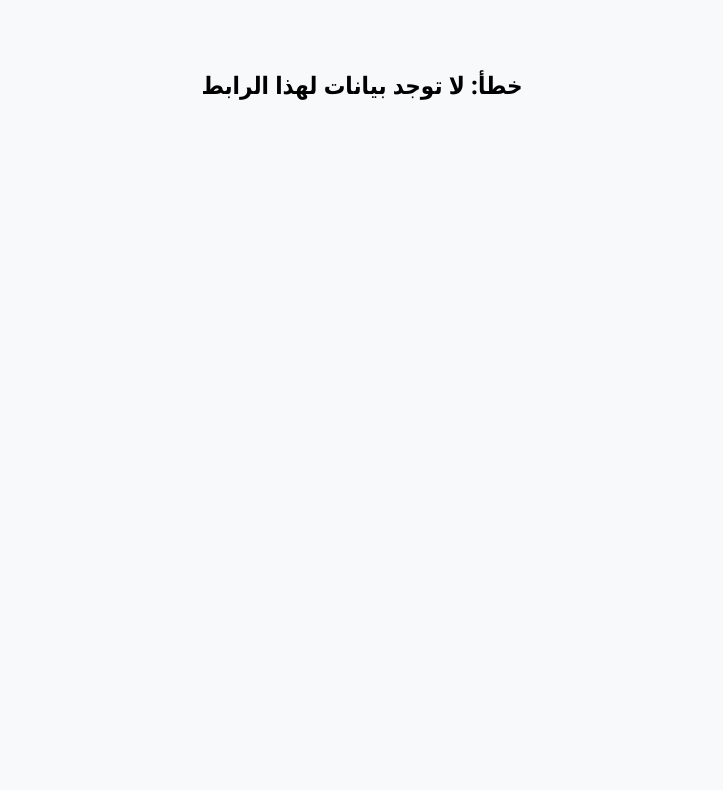
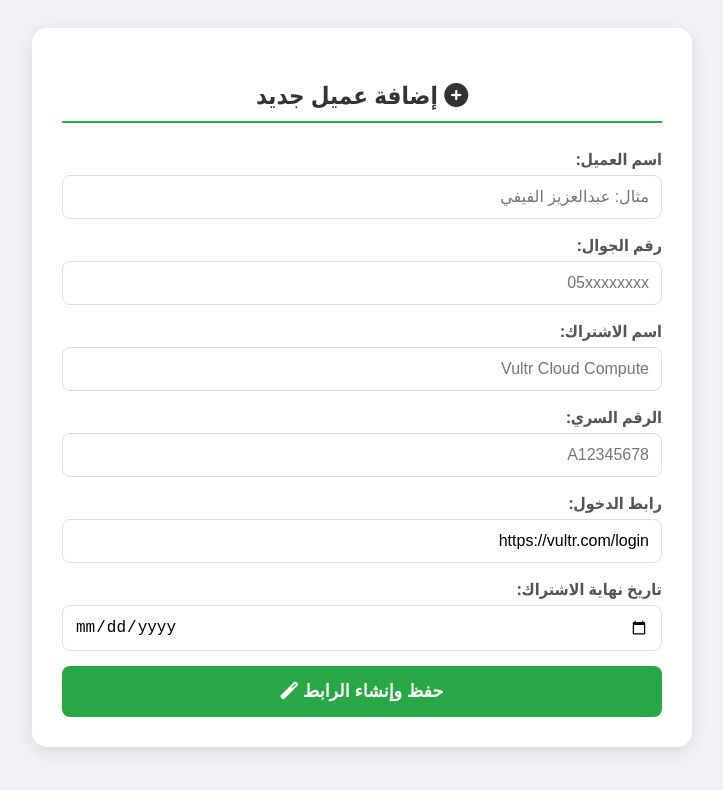
Before and after one commit to Abonaoaf/VULTURE, a plain HTML site: page index.html in a window 1280 px wide. Shown: the whole page, without its empty margins (278-1001 px from the left). Drawn offline with Linux system fonts and the light colour scheme.

Commit message:
Update index.html

```diff
--- a/index.html
+++ b/index.html
@@ -3,72 +3,98 @@
 <head>
     <meta charset="UTF-8">
     <meta name="viewport" content="width=device-width, initial-scale=1.0">
-    <title>تفاصيل الاشتراك</title>
+    <title>مولد روابط المشتركين | خاص</title>
     <link rel="stylesheet" href="https://cdnjs.cloudflare.com/ajax/libs/font-awesome/6.4.0/css/all.min.css">
     <style>
-        :root { --primary: #007bff; --bg: #f8f9fa; }
-        body { font-family: 'Segoe UI', Tahoma, sans-serif; background: var(--bg); display: flex; justify-content: center; padding: 40px 20px; }
-        .card { background: white; border-radius: 20px; box-shadow: 0 15px 35px rgba(0,0,0,0.1); width: 100%; max-width: 400px; overflow: hidden; border: 1px solid #eee; }
-        .header { background: var(--primary); color: white; padding: 30px; text-align: center; }
-        .header i { font-size: 3rem; margin-bottom: 10px; }
-        .body { padding: 25px; }
-        .item { display: flex; justify-content: space-between; margin-bottom: 15px; border-bottom: 1px solid #f0f0f0; padding-bottom: 8px; }
-        .label { color: #888; font-size: 0.9rem; }
-        .value { font-weight: 600; color: #333; }
-        .timer-box { background: #fff5f5; border: 1px solid #fed7d7; padding: 15px; border-radius: 12px; text-align: center; margin-top: 20px; }
-        .timer-val { display: block; font-weight: bold; color: #c53030; font-size: 1.2rem; margin-top: 5px; }
+        :root { --primary: #28a745; --bg: #f0f2f5; }
+        body { font-family: 'Segoe UI', Tahoma, sans-serif; background: var(--bg); padding: 20px; }
+        .admin-card { background: white; max-width: 600px; margin: 0 auto; padding: 30px; border-radius: 15px; box-shadow: 0 5px 20px rgba(0,0,0,0.1); }
+        h2 { text-align: center; color: #333; margin-bottom: 25px; border-bottom: 2px solid var(--primary); padding-bottom: 10px; }
+        .form-group { margin-bottom: 15px; }
+        label { display: block; margin-bottom: 5px; font-weight: bold; color: #555; }
+        input { width: 100%; padding: 12px; border: 1px solid #ddd; border-radius: 8px; box-sizing: border-box; font-size: 1rem; }
+        button { width: 100%; padding: 15px; background: var(--primary); color: white; border: none; border-radius: 8px; font-size: 1.1rem; cursor: pointer; font-weight: bold; transition: 0.3s; }
+        button:hover { background: #218838; }
+        .result-box { margin-top: 25px; padding: 20px; background: #e9f7ef; border-radius: 10px; display: none; border: 1px dashed var(--primary); }
+        .link-text { word-break: break-all; background: white; padding: 10px; border-radius: 5px; border: 1px solid #ccc; margin: 10px 0; font-family: monospace; font-size: 0.9rem; }
+        .copy-btn { background: #007bff; margin-top: 10px; }
+        .copy-btn:hover { background: #0069d9; }
     </style>
 </head>
 <body>
 
-<div class="card" id="mainCard" style="display:none;">
-    <div class="header">
-        <i class="fas fa-shield-check"></i>
-        <h2 id="view-name">جاري التحميل...</h2>
+<div class="admin-card">
+    <h2><i class="fas fa-plus-circle"></i> إضافة عميل جديد</h2>
+
+    <div class="form-group">
+        <label>اسم العميل:</label>
+        <input type="text" id="name" placeholder="مثال: عبدالعزيز الفيفي">
     </div>
-    <div class="body">
-        <div class="item"><span class="label">رقم الجوال:</span> <span class="value" id="view-phone">-</span></div>
-        <div class="item"><span class="label">نوع الاشتراك:</span> <span class="value" id="view-plan">-</span></div>
-        <div class="item"><span class="label">كلمة السر:</span> <span class="value" id="view-pass">-</span></div>
-        <div class="item"><span class="label">رابط الدخول:</span> <span class="value"><a id="view-link" href="#" target="_blank">اضغط هنا</a></span></div>
 
-        <div class="timer-box">
-            <span class="label">متبقي على نهاية الاشتراك:</span>
-            <span class="timer-val" id="timer">-- : -- : --</span>
-        </div>
+    <div class="form-group">
+        <label>رقم الجوال:</label>
+        <input type="text" id="phone" placeholder="05xxxxxxxx">
+    </div>
+
+    <div class="form-group">
+        <label>اسم الاشتراك:</label>
+        <input type="text" id="plan" placeholder="Vultr Cloud Compute">
+    </div>
+
+    <div class="form-group">
+        <label>الرقم السري:</label>
+        <input type="text" id="pass" placeholder="A12345678">
+    </div>
+
+    <div class="form-group">
+        <label>رابط الدخول:</label>
+        <input type="text" id="link" value="https://vultr.com/login">
+    </div>
+
+    <div class="form-group">
+        <label>تاريخ نهاية الاشتراك:</label>
+        <input type="date" id="expiry">
+    </div>
+
+    <button onclick="generateLink()">حفظ وإنشاء الرابط <i class="fas fa-magic"></i></button>
+
+    <div class="result-box" id="resultBox">
+        <strong>✅ تم إنشاء الرابط بنجاح:</strong>
+        <div class="link-text" id="finalLink"></div>
+        <button class="copy-btn" onclick="copyLink()">نسخ الرابط لإرساله للعميل <i class="fas fa-copy"></i></button>
     </div>
 </div>
 
 <script>
-    // وظيفة لقراءة البيانات من الرابط (URL)
-    const params = new URLSearchParams(window.location.search);
+    function generateLink() {
+        // --- هام جداً: استبدل هذا الرابط برابط صفحة العميل الخاصة بك على GitHub ---
+        const baseUrl = window.location.href.replace('admin.html', 'index.html');
 
-    if(params.has('name')) {
-        document.getElementById('mainCard').style.display = 'block';
-        document.getElementById('view-name').innerText = params.get('name');
-        document.getElementById('view-phone').innerText = params.get('phone');
-        document.getElementById('view-plan').innerText = params.get('plan');
-        document.getElementById('view-pass').innerText = params.get('pass');
-        document.getElementById('view-link').href = params.get('link');
+        const name = encodeURIComponent(document.getElementById('name').value);
+        const phone = encodeURIComponent(document.getElementById('phone').value);
+        const plan = encodeURIComponent(document.getElementById('plan').value);
+        const pass = encodeURIComponent(document.getElementById('pass').value);
+        const link = encodeURIComponent(document.getElementById('link').value);
+        const expiry = document.getElementById('expiry').value;
 
-        // العداد التنازلي
-        const expiryDate = new Date(params.get('expiry')).getTime();
-        setInterval(() => {
-            const now = new Date().getTime();
-            const diff = expiryDate - now;
-            if (diff < 0) {
-                document.getElementById('timer').innerText = "انتهى الاشتراك";
-            } else {
-                const d = Math.floor(diff / 86400000);
-                const h = Math.floor((diff % 86400000) / 3600000);
-                const m = Math.floor((diff % 3600000) / 60000);
-                const s = Math.floor((diff % 60000) / 1000);
-                document.getElementById('timer').innerText = `${d} يوم و ${h}:${m}:${s}`;
-            }
-        }, 1000);
-    } else {
-        document.body.innerHTML = "<h2>خطأ: لا توجد بيانات لهذا الرابط</h2>";
+        if(!name || !expiry) {
+            alert("يرجى تعبئة الاسم والتاريخ على الأقل");
+            return;
+        }
+
+        const finalUrl = `${baseUrl}?name=${name}&phone=${phone}&plan=${plan}&pass=${pass}&link=${link}&expiry=${expiry}`;
+
+        document.getElementById('finalLink').innerText = finalUrl;
+        document.getElementById('resultBox').style.display = 'block';
+    }
+
+    function copyLink() {
+        const linkText = document.getElementById('finalLink').innerText;
+        navigator.clipboard.writeText(linkText).then(() => {
+            alert("تم نسخ الرابط! يمكنك الآن إرساله للعميل عبر الواتساب أو الإيميل.");
+        });
     }
 </script>
+
 </body>
 </html>
```
